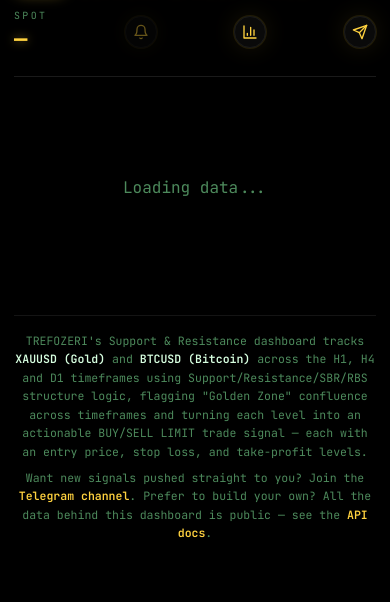
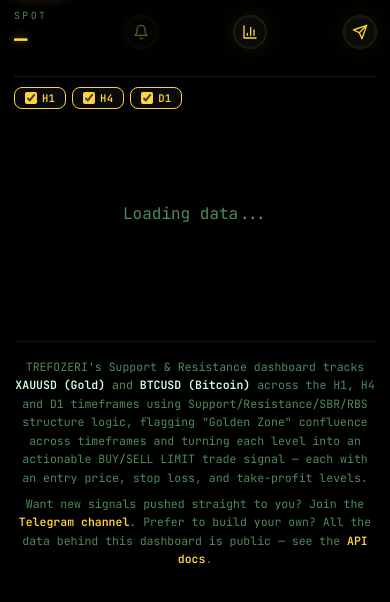
Before and after one commit to redyapr/trefozeri, a website built with Vite: page index.html in a window 390 px wide. Shown: the part 74-676 px from the top of the page. Built offline with nearby package versions, Linux system fonts and the light colour scheme; files whose address does not match are found by name.

Commit message:
Add H1/H4/D1 timeframe checkboxes — filters zone cards and chart bands
- New #timeframe-filter checkbox row (index.html), default all checked, styled as
  outlined pills matching the existing badge/tab language.
- main.js: visibleTimeframes (persisted via uiState) filters renderContent's zone
  list before it feeds both the zone cards and renderZoneChart's bands. Chart candles
  stay H1 always (the chart's backbone, not part of the filter). The chart's own
  rebuild fingerprint now also tracks the checkbox combination, so toggling one
  forces a redraw instead of silently leaving stale bands on screen.
- Deliberately display-only: signal generation, TP borrowing, trend, and the shared
  track record all still run off the full H1+H4+D1 set regardless of what's checked
  — a personal viewing preference shouldn't change what the actual trade idea is.
- A deliberately-saved empty selection (everything unchecked) is respected as such on
  reload rather than silently reset back to "all", with its own explicit empty-state
  message distinct from "no zones detected at all".
- Verified with a headless Playwright run against the real dev server: default
  all-checked, unchecking hides the right cards/bands, selection survives a reload,
  unchecking everything shows the dedicated empty state, no console errors.
- README's Timeframes bullet updated.

```diff
--- a/index.html
+++ b/index.html
@@ -137,6 +137,21 @@
         </div>
       </header>
 
+      <div id="timeframe-filter" class="timeframe-filter" role="group" aria-label="Timeframes shown">
+        <label class="tf-toggle">
+          <input type="checkbox" data-tf="H1" checked />
+          <span>H1</span>
+        </label>
+        <label class="tf-toggle">
+          <input type="checkbox" data-tf="H4" checked />
+          <span>H4</span>
+        </label>
+        <label class="tf-toggle">
+          <input type="checkbox" data-tf="D1" checked />
+          <span>D1</span>
+        </label>
+      </div>
+
       <div id="market-status-banner" class="market-status-banner" hidden></div>
 
       <div id="news-banner" class="news-banner" hidden></div>
--- a/src/main.js
+++ b/src/main.js
@@ -39,10 +39,24 @@
 const historyCloseBtn = document.getElementById('history-close')
 const historyExportBtn = document.getElementById('history-export-btn')
 const installBtn = document.getElementById('install-btn')
+const timeframeFilterEl = document.getElementById('timeframe-filter')
 
 const uiState = loadUiState()
 
 let activeSymbol = SYMBOLS.find((s) => s.key === uiState.symbolKey) ?? SYMBOLS[0]
+// Which timeframes' zones show up in the zone cards and on the chart — a pure display
+// filter (see renderContent below): signal generation, TP borrowing, trend, and the
+// shared track record all still run off the full H1+H4+D1 set regardless, same as
+// before this existed. Defaults to all three only when nothing's saved YET (no
+// visibleTimeframes key at all, or a corrupt/non-array value) — a deliberately saved
+// empty selection (the user unchecked everything) is respected as-is, not silently
+// reset back to "all" on the next reload.
+const ALL_TIMEFRAME_KEYS = TIMEFRAMES.map((tf) => tf.key)
+let visibleTimeframes = new Set(
+  Array.isArray(uiState.visibleTimeframes)
+    ? uiState.visibleTimeframes.filter((tf) => ALL_TIMEFRAME_KEYS.includes(tf))
+    : ALL_TIMEFRAME_KEYS
+)
 let zonesByTimeframe = {}
 let currentPrice = null
 let refreshing = false
@@ -533,6 +547,11 @@
 let chartedH1 = null
 let chartedH4 = null
 let chartedD1 = null
+// Which timeframes were baked into activeChart's zone bands (see visibleTimeframes) —
+// tracked alongside the data fingerprints above for the same reason: toggling a
+// checkbox doesn't change H1/H4/D1's own data, so without this the chart wouldn't
+// know it needs rebuilding just because the checkbox itself changed.
+let chartedVisibility = null
 
 function renderContent() {
   const h1 = zonesByTimeframe.H1
@@ -541,28 +560,44 @@
 
   if (!h1) {
     disposeChart()
-    chartedH1 = chartedH4 = chartedD1 = null
+    chartedH1 = chartedH4 = chartedD1 = chartedVisibility = null
     contentEl.innerHTML = `<p class="empty-state">Loading data...</p>`
     return
   }
 
   // Every zone from all three timeframes, tagged with which one it came from — the
   // chart and the zone cards below both show H1, H4 and D1 combined, with no
-  // per-timeframe tab to switch between them.
-  const allZones = [
+  // per-timeframe tab to switch between them. allZonesUnfiltered still has all three
+  // regardless of visibleTimeframes — only display reads from the filtered allZones
+  // below; signal generation/TP borrowing/trend (see refreshData) always use the full,
+  // unfiltered zonesByTimeframe directly, never this function's own filtered view.
+  const allZonesUnfiltered = [
     ...h1.zones.map((z) => ({ ...z, tf: 'H1' })),
     ...(h4?.zones ?? []).map((z) => ({ ...z, tf: 'H4' })),
     ...(d1?.zones ?? []).map((z) => ({ ...z, tf: 'D1' })),
   ]
+  const allZones = allZonesUnfiltered.filter((z) => visibleTimeframes.has(z.tf))
 
-  if (!allZones.length) {
+  if (!allZonesUnfiltered.length) {
     disposeChart()
-    chartedH1 = chartedH4 = chartedD1 = null
+    chartedH1 = chartedH4 = chartedD1 = chartedVisibility = null
     contentEl.innerHTML = `<p class="empty-state">No significant S/R zones detected yet.</p>`
     return
   }
 
-  const needsFreshChart = chartedH1 !== h1.fingerprint || chartedH4 !== h4?.fingerprint || chartedD1 !== d1?.fingerprint
+  if (!allZones.length) {
+    disposeChart()
+    chartedH1 = chartedH4 = chartedD1 = chartedVisibility = null
+    contentEl.innerHTML = `<p class="empty-state">No timeframe selected — check H1, H4 or D1 above to see levels.</p>`
+    return
+  }
+
+  const visibilityKey = [...visibleTimeframes].sort().join(',')
+  const needsFreshChart =
+    chartedH1 !== h1.fingerprint ||
+    chartedH4 !== h4?.fingerprint ||
+    chartedD1 !== d1?.fingerprint ||
+    chartedVisibility !== visibilityKey
   if (needsFreshChart) {
     disposeChart()
     contentEl.innerHTML = ''
@@ -575,6 +610,7 @@
     chartedH1 = h1.fingerprint
     chartedH4 = h4?.fingerprint
     chartedD1 = d1?.fingerprint
+    chartedVisibility = visibilityKey
   } else {
     // Nothing actually refetched this tick — leave the chart and its DOM alone, just
     // drop the old zone/signal cards below it before rebuilding them fresh.
@@ -843,7 +879,31 @@
   deferredInstallPrompt = null
 })
 
+// Reflects visibleTimeframes onto the checkboxes — called once on startup (the
+// markup's own hardcoded `checked` attributes only cover the all-visible default, not
+// a saved selection) and isn't needed again after that: each checkbox's own `checked`
+// already reflects the click that triggered the change listener below.
+function syncTimeframeFilterCheckboxes() {
+  timeframeFilterEl.querySelectorAll('input[data-tf]').forEach((input) => {
+    input.checked = visibleTimeframes.has(input.dataset.tf)
+  })
+}
+
+// Delegated on the container rather than one listener per checkbox — same 3 inputs
+// either way, but this doesn't need updating if more timeframes are ever added here.
+timeframeFilterEl.addEventListener('change', (e) => {
+  const tf = e.target?.dataset?.tf
+  if (!tf) return
+  if (e.target.checked) visibleTimeframes.add(tf)
+  else visibleTimeframes.delete(tf)
+  saveUiState({ visibleTimeframes: [...visibleTimeframes] })
+  // A pure display re-render off already-fetched data — no need to touch refreshData
+  // or anything network-related, see visibleTimeframes' own comment.
+  renderContent()
+})
+
 applySymbolTheme(activeSymbol)
+syncTimeframeFilterCheckboxes()
 renderSymbolTabs()
 updateNotifyBtn()
 renderDashboard()
--- a/src/style.css
+++ b/src/style.css
@@ -670,6 +670,46 @@
   box-shadow: var(--glow-cyan-box);
 }
 
+/* Which timeframes' zones/chart bands are currently shown (see main.js) — a pure
+   display filter, doesn't touch signal generation/TP-borrowing/the track record, so
+   it deliberately doesn't reuse the filled symbol-tab-btn look (that one really does
+   switch what's active); an outlined checkbox pill reads as "which layers are on"
+   rather than "which single thing is selected". */
+.timeframe-filter {
+  display: flex;
+  gap: 6px;
+  margin-top: 10px;
+}
+
+.tf-toggle {
+  display: inline-flex;
+  align-items: center;
+  gap: 5px;
+  padding: 3px 10px;
+  border: 1px solid var(--border);
+  border-radius: 8px;
+  background: var(--panel);
+  color: var(--text-dim);
+  cursor: pointer;
+  font-family: var(--font);
+  font-weight: 600;
+  font-size: 0.66rem;
+  letter-spacing: 0.02em;
+  user-select: none;
+}
+
+.tf-toggle input {
+  accent-color: var(--accent);
+  width: 12px;
+  height: 12px;
+  margin: 0;
+}
+
+.tf-toggle:has(input:checked) {
+  color: var(--accent);
+  border-color: var(--accent);
+}
+
 .news-banner {
   display: flex;
   align-items: center;
```
Also changed, not shown: README.md.
